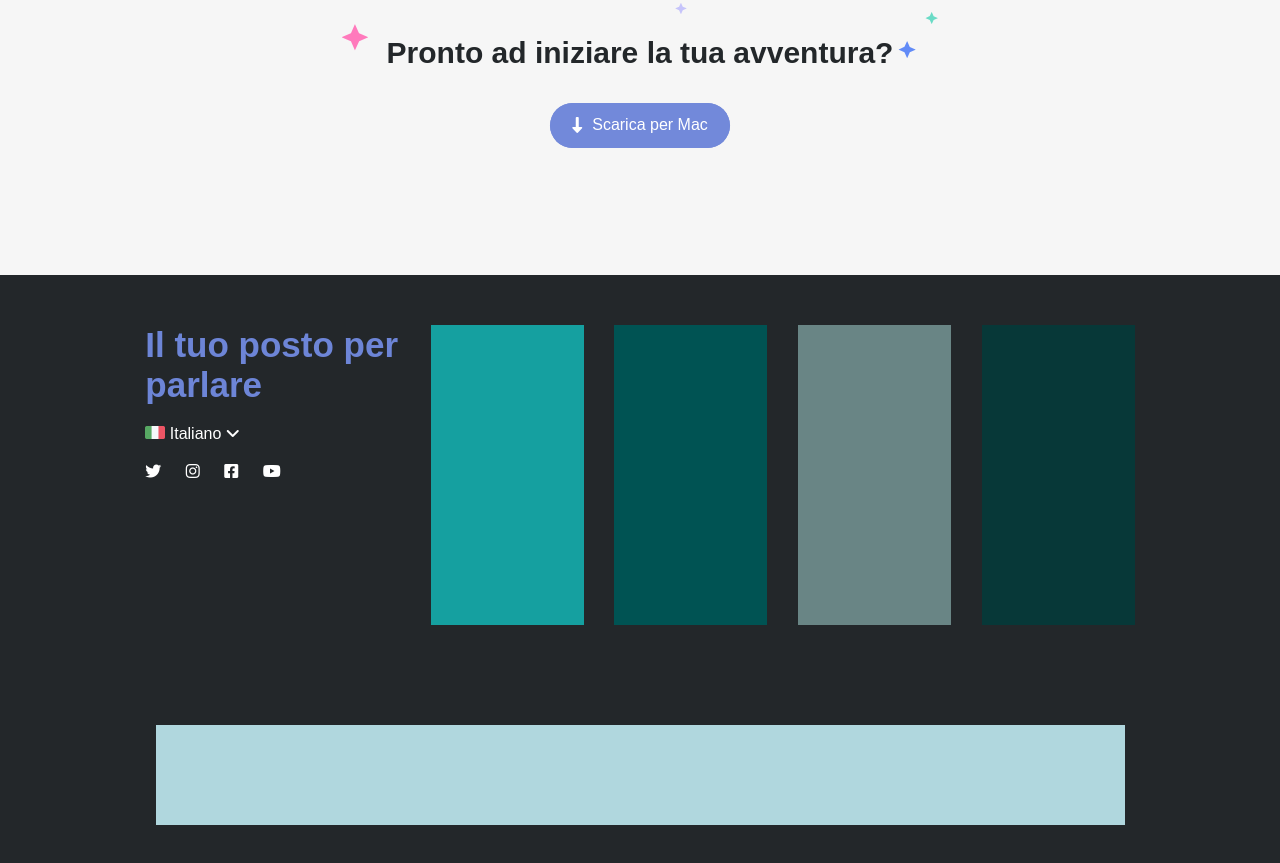
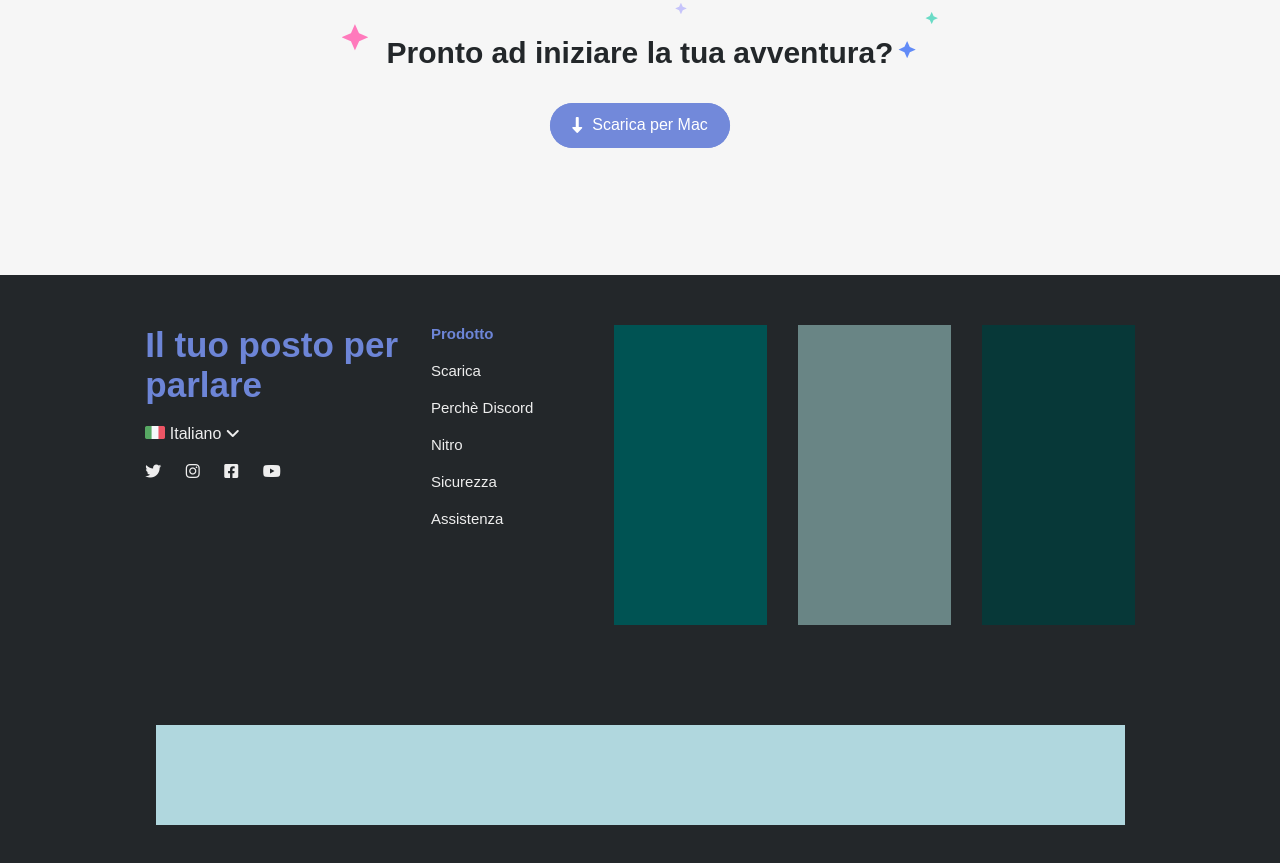
Before and after one commit to CaraccioloJessica/htmlcss-discord, a plain HTML site: page index.html in a window 1280 px wide. Shown: the part 3211-4074 px from the top of the page. Drawn offline with Linux system fonts and the light colour scheme; a web font is replaced by a local one.

Commit message:
product section styled

```diff
--- a/css/style.css
+++ b/css/style.css
@@ -318,11 +318,11 @@ h4{
 }
 
 #ita, .fa-angle-down{
-  color: #fff;
+  color: #eee;
 }
 
 .fa-twitter, .fa-instagram, .fa-square-facebook, .fa-youtube{
-  color: #fff;
+  color: #eee;
   margin-right: 20px;
   margin-top: 20px;
   cursor: pointer;
@@ -333,11 +333,24 @@ h4{
 .product{
   width: 15%;
   min-height: 300px;
-
-  /* debug */
-  background-color: rgb(21, 160, 160);
+  display: flex;
+  flex-direction: column;
 }
 
+h5{
+  color: #6D85D7;
+  font-size: 15px;
+  margin-bottom: 20px;
+}
+
+footer a{
+  text-decoration: none;
+  color: #eee;
+  margin-bottom: 20px;
+  font-size: 15px;
+}
+
+/* compagnia */
 .company{
   width: 15%;
   min-height: 300px;
--- a/index.html
+++ b/index.html
@@ -160,18 +160,18 @@
     <!-- prodotto -->
     <div class="product">
       <h5>
-
+        Prodotto
       </h5>
 
-      <a href=""></a>
+      <a href="#">Scarica</a>
 
-      <a href=""></a>
+      <a href="#">Perchè Discord</a>
 
-      <a href=""></a>
+      <a href="#">Nitro</a>
 
-      <a href=""></a>
+      <a href="#">Sicurezza</a>
 
-      <a href=""></a>
+      <a href="#">Assistenza</a>
 
     </div>
 
```
